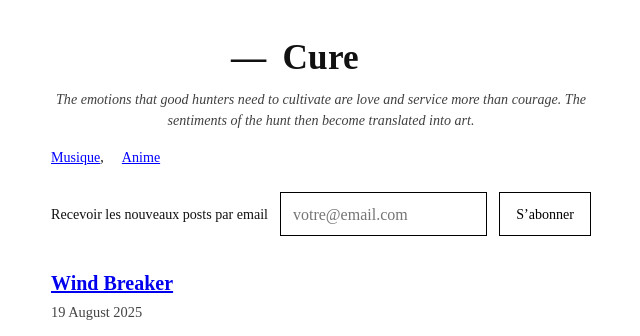
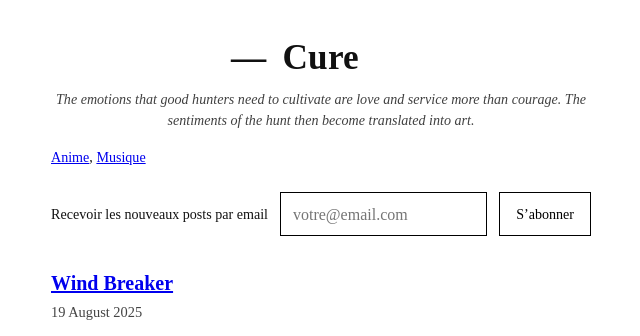
Before and after one commit to equipedenuit/cure, a Jekyll site: the page built from index.html, in a window 1280 px wide and 900 px high. Shown: the top 336 px of the window, without its empty margins (319-959 px from the left). Built offline with Jekyll 4.4.1, drawn with Linux system fonts in a browser that asks for light colours; some web fonts are replaced; the list of posts is cut into pages by our own code.

Commit message:
Update categories_list.html

```diff
--- a/_includes/categories_list.html
+++ b/_includes/categories_list.html
@@ -1,9 +1,8 @@
 {% if site.categories %}
-  <ul class="cats-list">
-    {% for cat in site.categories %}
-      <li>
-        <a href="/c-{{ cat[0] | slugify }}/">{{ cat[0] }}</a>{% unless forloop.last %},{% endunless %}
-      </li>
+  <div class="cats-wrapper">
+    {% assign sorted_cats = site.categories | sort %}
+    {% for cat in sorted_cats %}
+      <a href="/c-{{ cat[0] | slugify }}/">{{ cat[0] }}</a>{% unless forloop.last %}, {% endunless %}
     {% endfor %}
-  </ul>
+  </div>
 {% endif %}
```
